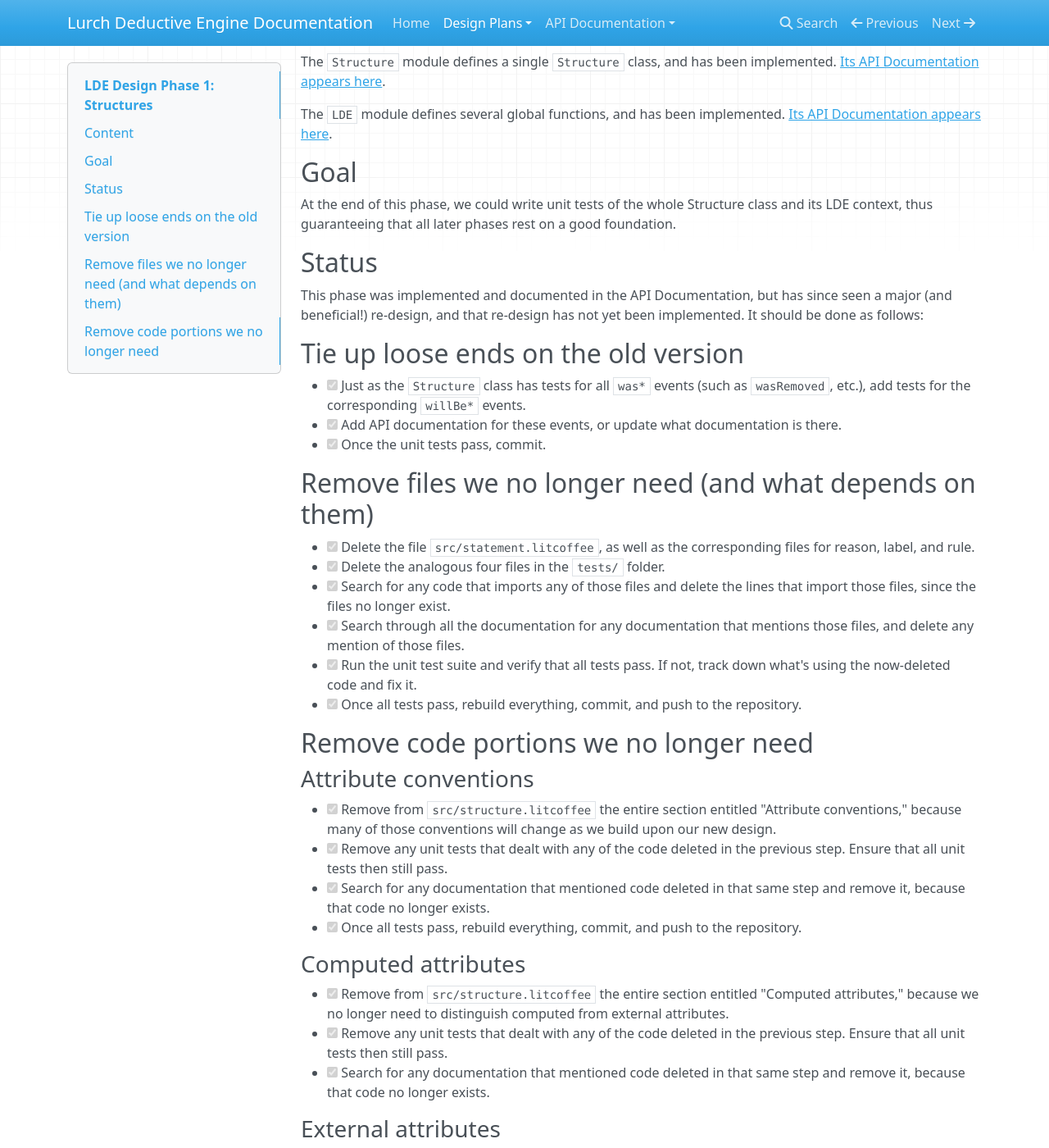
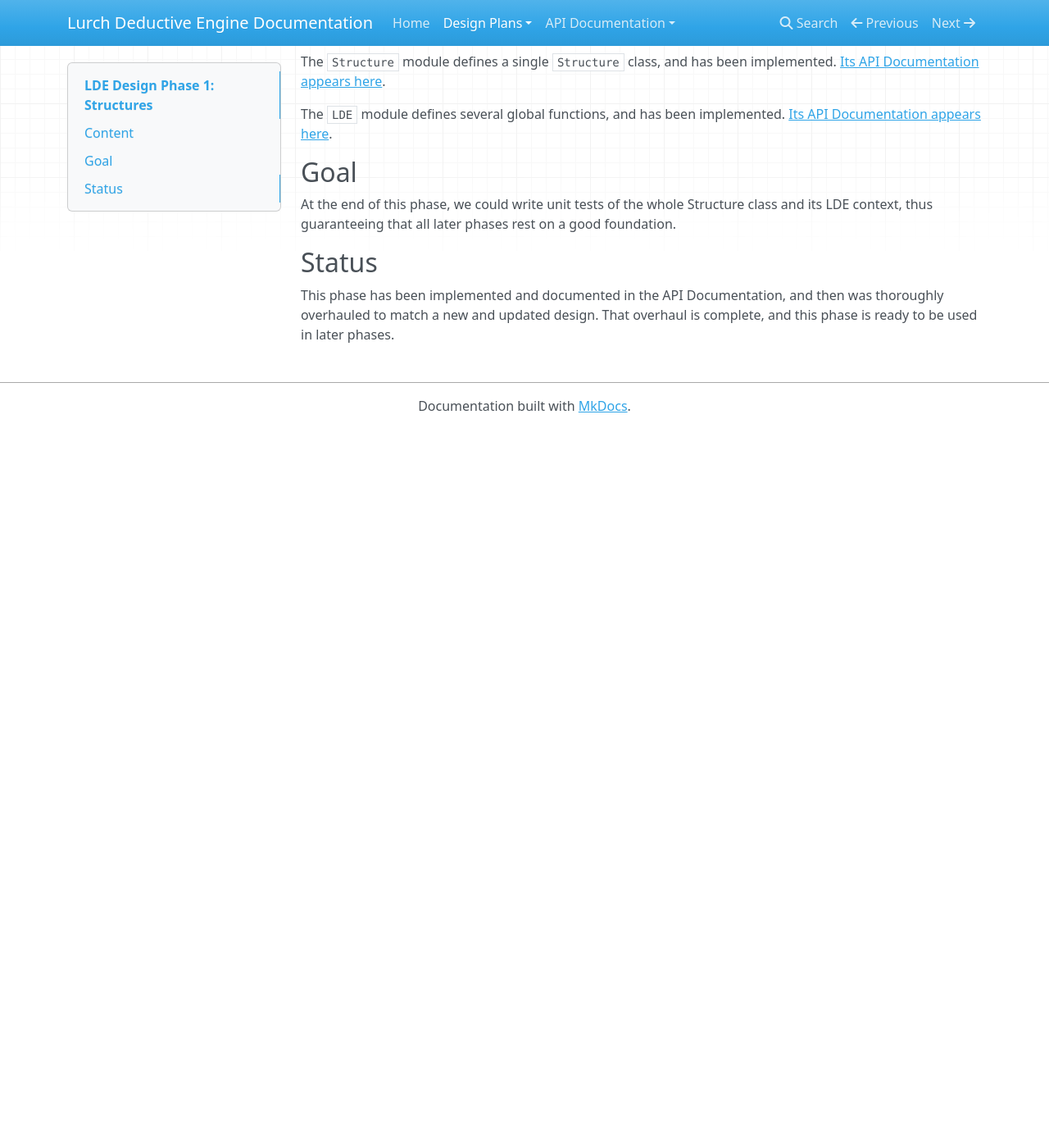
Before and after one commit to lurchmath/lde, an MkDocs documentation site: the page built from docs/phase1-structures.md, in a window 1280 px wide and 1400 px high, scrolled down 270 px. Shown: the whole window at 82% size. Built offline with MkDocs 1.6.1, drawn with Linux system fonts in a browser that asks for light colours; nearby versions of some CDN libraries; old or Windows-style settings are respelled for this version of MkDocs; after the commit the page ends 900 px from its top, so only the background shows below that; some of the changed text lies outside the part shown.

Commit message:
Marking Phase 1 complete again

```diff
--- a/docs/phase1-structures.md
+++ b/docs/phase1-structures.md
@@ -26,65 +26,6 @@ good foundation.
 
 ## Status
 
-This phase was implemented and documented in the API Documentation, but has
-since seen a major (and beneficial!) re-design, and that re-design has not
-yet been implemented.  It should be done as follows:
-
-## Tie up loose ends on the old version
-
- * [x] Just as the `Structure` class has tests for all `was*` events (such
-   as `wasRemoved`, etc.), add tests for the corresponding `willBe*` events.
- * [x] Add API documentation for these events, or update what documentation
-   is there.
- * [x] Once the unit tests pass, commit.
-
-## Remove files we no longer need (and what depends on them)
-
- * [x] Delete the file `src/statement.litcoffee`, as well as the
-   corresponding files for reason, label, and rule.
- * [x] Delete the analogous four files in the `tests/` folder.
- * [x] Search for any code that imports any of those files and delete the
-   lines that import those files, since the files no longer exist.
- * [x] Search through all the documentation for any documentation that
-   mentions those files, and delete any mention of those files.
- * [x] Run the unit test suite and verify that all tests pass.  If not,
-   track down what's using the now-deleted code and fix it.
- * [x] Once all tests pass, rebuild everything, commit, and push to the
-   repository.
-
-## Remove code portions we no longer need
-
-### Attribute conventions
-
- * [x] Remove from `src/structure.litcoffee` the entire section entitled
-   "Attribute conventions," because many of those conventions will change
-   as we build upon our new design.
- * [x] Remove any unit tests that dealt with any of the code deleted in the
-   previous step.  Ensure that all unit tests then still pass.
- * [x] Search for any documentation that mentioned code deleted in that same
-   step and remove it, because that code no longer exists.
- * [x] Once all tests pass, rebuild everything, commit, and push to the
-   repository.
-
-### Computed attributes
-
- * [x] Remove from `src/structure.litcoffee` the entire section entitled
-   "Computed attributes," because we no longer need to distinguish computed
-   from external attributes.
- * [x] Remove any unit tests that dealt with any of the code deleted in the
-   previous step.  Ensure that all unit tests then still pass.
- * [x] Search for any documentation that mentioned code deleted in that same
-   step and remove it, because that code no longer exists.
-
-### External attributes
-
- * [x] In the `src/structure.litcoffee` file, in the section entitled
-   "External attributes," rename everything so that it no longer contains
-   the word "external."  For example, `getExternalAttribute` would become
-   just `getAttribute`, because we no longer need to distinguish computed
-   from external attributes.
- * [x] Throughout the unit tests, find any mention of external attributes
-   and rename it to match the new names of those functions.  Ensure that all
-   unit tests then still pass.
- * [x] Search for any documentation that mentioned external attributes and
-   update it to match the new names of those functions.
+This phase has been implemented and documented in the API Documentation,
+and then was thoroughly overhauled to match a new and updated design.  That
+overhaul is complete, and this phase is ready to be used in later phases.
```
Also changed, not shown: site/index.html, site/phase1-structures/index.html, site/search/search_index.json.
